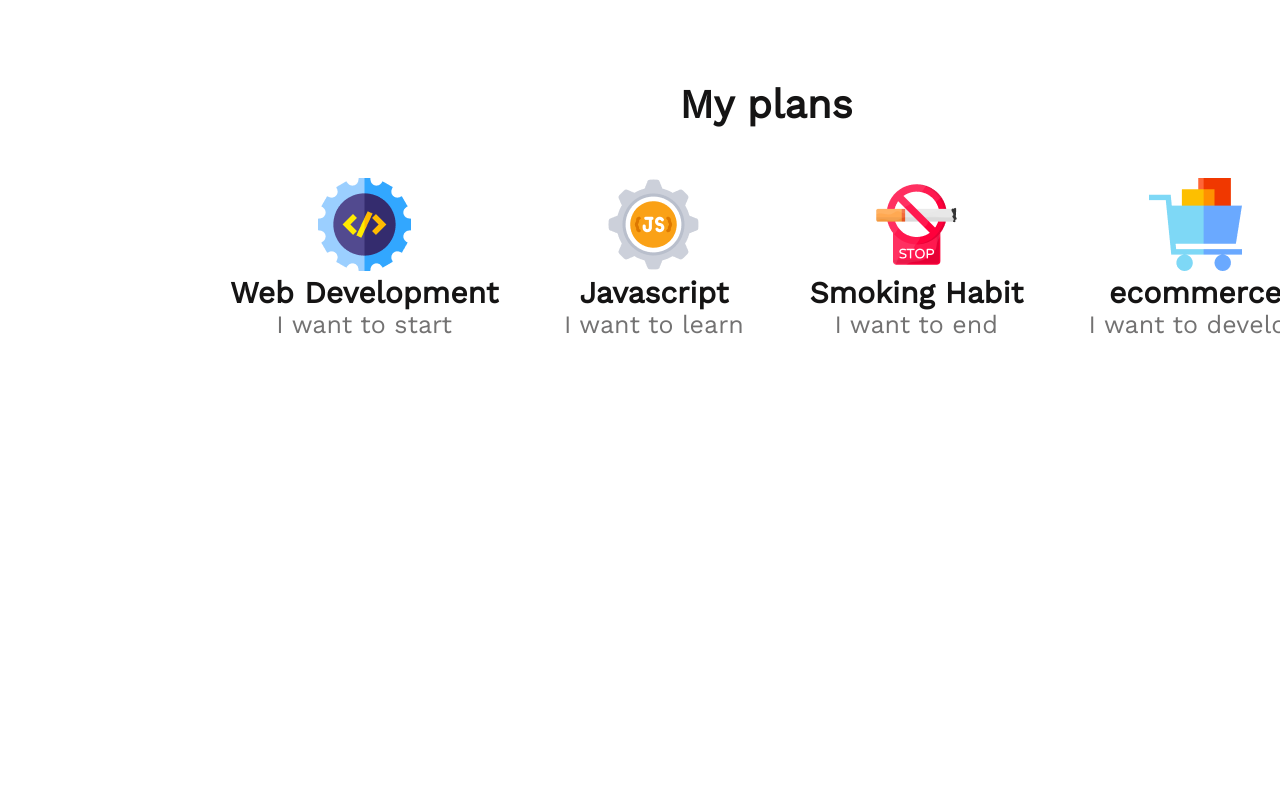
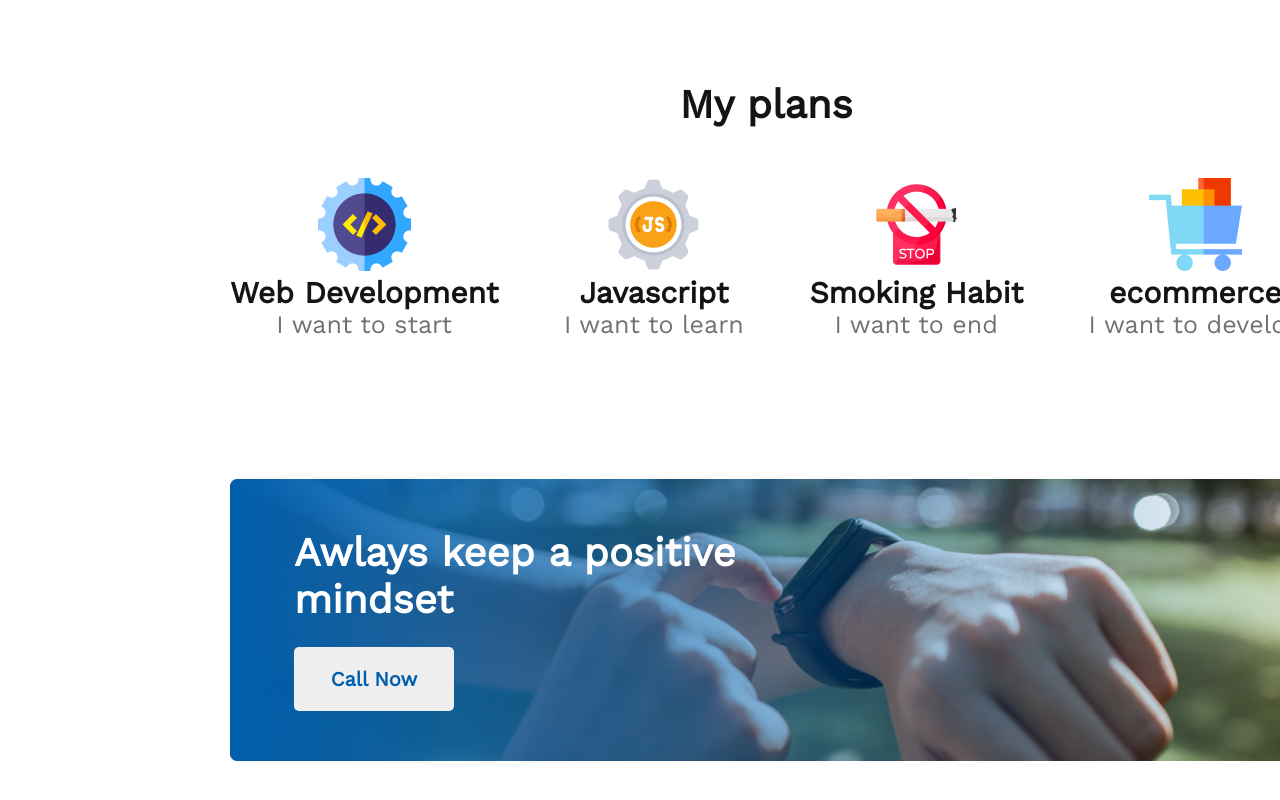
Before and after one commit to mdshahco/new-year-new-me-site, a plain HTML site: page index.html in a window 1280 px wide. Shown: the part 1715-2515 px from the top of the page. Before the commit the page ends 2054 px from the top, so only its background shows below. Drawn offline with nearby package versions, Linux system fonts and the light colour scheme.

Commit message:
call now section added

```diff
--- a/css/style.css
+++ b/css/style.css
@@ -99,3 +99,33 @@ section{
     color: #737272;
 }
 /* my plan section ended */
+/* call now section style started */
+.call-now-title{
+    padding-top: 60px;
+    margin-left: 64px;
+    margin-right: 617px;
+    margin-bottom: 24px;
+    font-weight: 700;
+    font-size: 40px;
+    width: 460px;
+    color: #FFFFFF;
+}
+.call-now-section{
+    background-image: url(images/gradient1.png) ,url(images/watch.png);
+    background-position: center;
+    height: 300px;
+    background-repeat: no-repeat;
+    background-size: contain;
+}
+.btn-secondary{
+    border: none;
+    border-radius: 5px;
+    width: 160px;
+    height: 64px;
+    color: #005FAC;
+    font-weight: 600;
+    font-size: 20px;
+    margin-left: 64px;
+    margin-bottom: 167px;
+}
+/* call now section style ended */
--- a/index.html
+++ b/index.html
@@ -58,6 +58,13 @@
             </div>
         </section>
         <!-- my plan section ended -->
+        <!-- call now section startrd -->
+        <section class="call-now-section">
+            <h3 class="call-now-title">Awlays keep a positive mindset</h3>
+            <button class="btn-secondary">Call Now</button>
+
+        </section>
+        <!-- call now section ended -->
 
     </main>
 </body>
```
